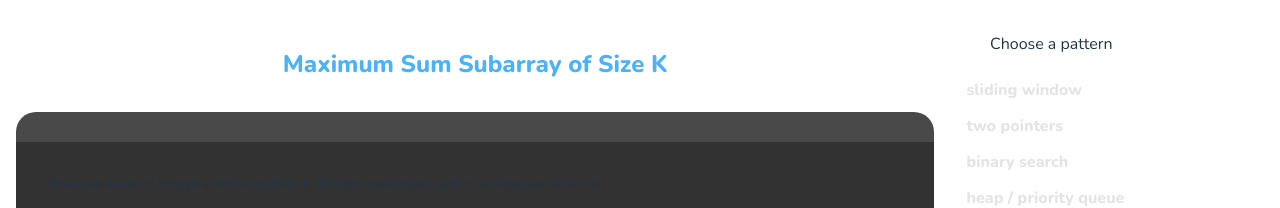
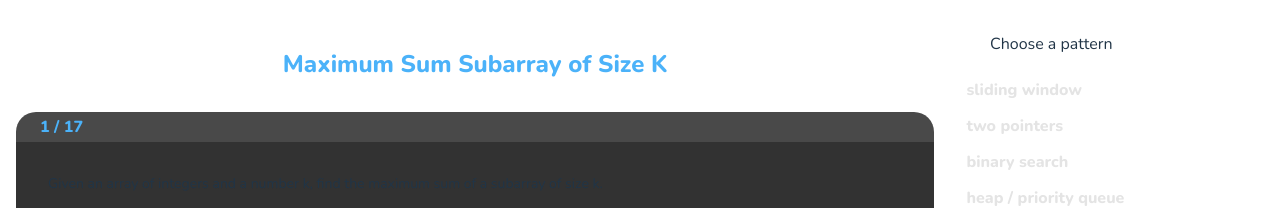
Before and after one commit to alexandercsierra/algo-patterns, a React (Vite) app: page /quiz in a window 1280 px wide. Shown: the top 208 px of the page. Built offline with nearby package versions, Linux system fonts and the light colour scheme.

Commit message:
show question number

```diff
--- a/src/components/CodeBlock.tsx
+++ b/src/components/CodeBlock.tsx
@@ -6,9 +6,11 @@ const light = "#494949";
 const CodeBlock = ({
   children,
   allowCopy = false,
+  quizInfo,
 }: {
   children: any;
   allowCopy?: boolean;
+  quizInfo?: { currQ: number; total: number };
 }) => {
   return (
     <Box
@@ -21,13 +23,18 @@ const CodeBlock = ({
           background: light,
           height: "30px",
           width: "100%",
-
+          boxSizing: "border-box",
           borderTopLeftRadius: "20px",
           borderTopRightRadius: "20px",
           display: "flex",
-          justifyContent: "flex-end",
+          justifyContent: "space-between",
+          alignItems: "center",
+          px: 3,
         }}
       >
+        <Typography sx={{ fontWeight: "800", color: "primary.main" }}>
+          {`${quizInfo?.currQ} / ${quizInfo?.total}`}
+        </Typography>
         {allowCopy && (
           <Button
             sx={{
--- a/src/components/Question.tsx
+++ b/src/components/Question.tsx
@@ -7,10 +7,12 @@ const Question = ({
   question,
   nextQuestion,
   nextLabel,
+  quizInfo,
 }: {
   question: IQuestion;
   nextQuestion: () => void;
   nextLabel: string;
+  quizInfo: { currQ: number; total: number };
 }) => {
   const { name, questionText, input, output, info, answer } = question;
   return (
@@ -42,7 +44,7 @@ const Question = ({
         >
           {name}
         </Typography>
-        <CodeBlock>
+        <CodeBlock quizInfo={quizInfo}>
           <Box
             display={"flex"}
             flexDirection={"column"}
--- a/src/pages/Quiz.tsx
+++ b/src/pages/Quiz.tsx
@@ -19,6 +19,7 @@ const Quiz = ({ quizData = questionData }: { quizData?: IQuestion[] }) => {
   return (
     <Box>
       <Question
+        quizInfo={{ currQ: currQ + 1, total: lastQ + 1 }}
         question={quizData[currQ]}
         nextQuestion={nextQuestion}
         nextLabel={currQ < lastQ ? "next" : "restart"}
```
